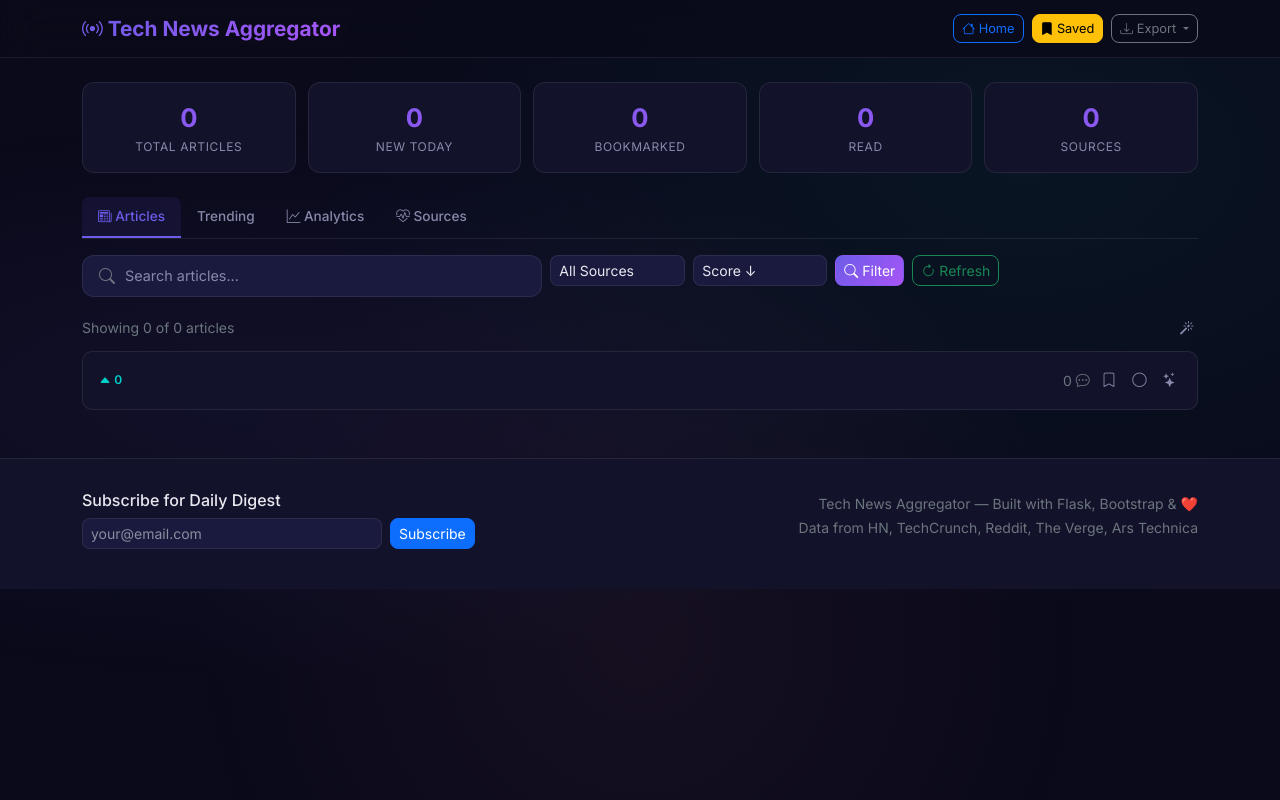
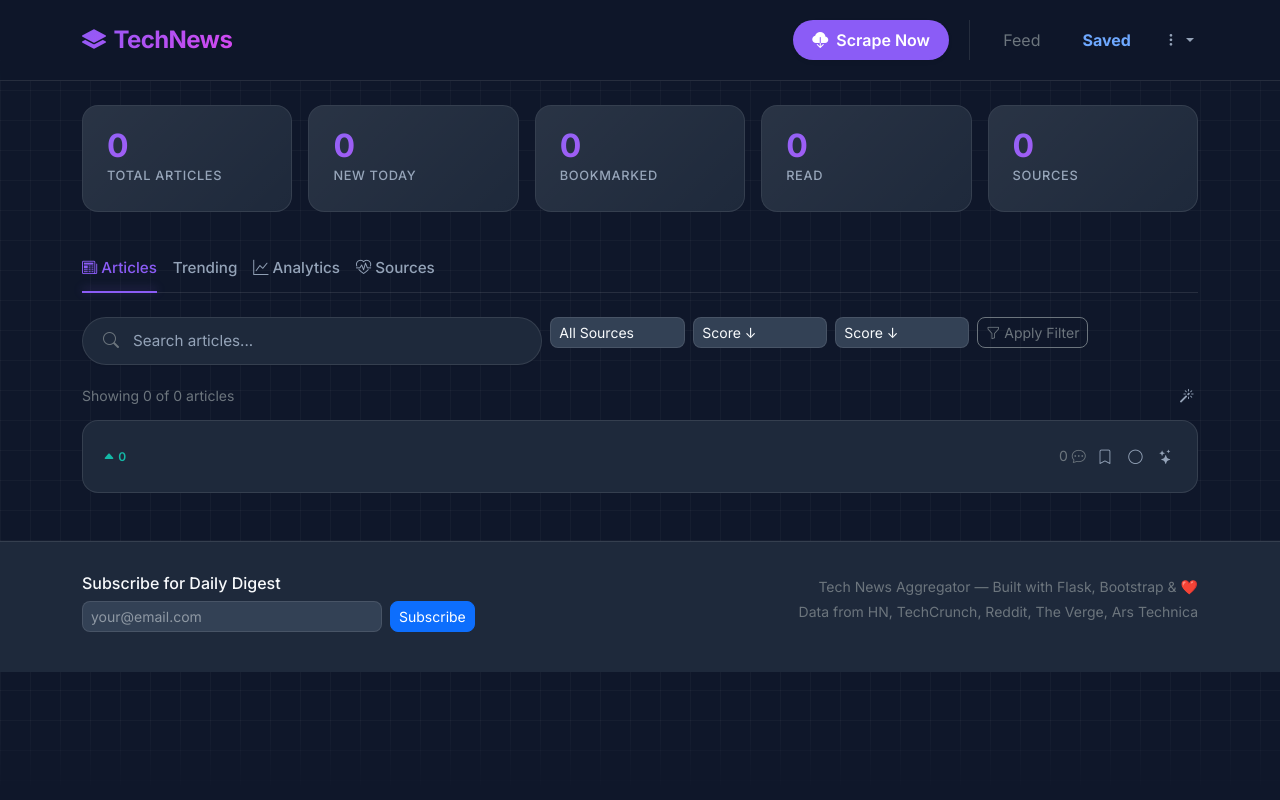
Before and after one commit to DhanushPillay/Web-scraper, a Flask app: page /saved in a window 1280 px wide. Run offline with Flask 3, Linux system fonts and the light colour scheme; data that the repository does not hold is empty; some libraries are stand-ins or nearby versions.

Commit message:
Revamp UI: Modern design & prominent Scrape button

```diff
--- a/templates/index.html
+++ b/templates/index.html
@@ -14,31 +14,33 @@
     <meta name="theme-color" content="#6c5ce7">
     <style>
         :root {
-            --primary: #6c5ce7;
-            --primary-glow: rgba(108, 92, 231, 0.3);
-            --accent: #00cec9;
-            --bg-dark: #0a0a1a;
-            --bg-card: #12122a;
-            --bg-surface: #1a1a3e;
-            --text-primary: #e8e8f0;
-            --text-secondary: #8888aa;
-            --border: rgba(255, 255, 255, 0.08);
-            --gradient-1: linear-gradient(135deg, #6c5ce7, #a855f7);
-            --gradient-2: linear-gradient(135deg, #00cec9, #00b894);
-            --gradient-3: linear-gradient(135deg, #fd79a8, #e17055);
+            --primary: #8b5cf6;
+            --primary-hover: #7c3aed;
+            --primary-glow: rgba(139, 92, 246, 0.4);
+            --accent: #14b8a6;
+            --bg-dark: #0f172a;
+            --bg-card: #1e293b;
+            --bg-surface: #334155;
+            --text-primary: #f8fafc;
+            --text-secondary: #94a3b8;
+            --border: rgba(255, 255, 255, 0.1);
+            --gradient-1: linear-gradient(135deg, #8b5cf6, #d946ef);
+            --shadow-sm: 0 1px 2px 0 rgb(0 0 0 / 0.05);
+            --shadow-lg: 0 10px 15px -3px rgb(0 0 0 / 0.1), 0 4px 6px -4px rgb(0 0 0 / 0.1);
         }
 
         * {
-            font-family: 'Inter', sans-serif;
+            font-family: 'Inter', system-ui, -apple-system, sans-serif;
         }
 
         body {
             background: var(--bg-dark);
             color: var(--text-primary);
             min-height: 100vh;
+            line-height: 1.6;
         }
 
-        /* Animated background */
+        /* Subtle grid background */
         body::before {
             content: '';
             position: fixed;
@@ -46,61 +48,81 @@
             left: 0;
             right: 0;
             bottom: 0;
-            background:
-                radial-gradient(ellipse at 20% 50%, rgba(108, 92, 231, 0.08) 0%, transparent 50%),
-                radial-gradient(ellipse at 80% 20%, rgba(0, 206, 201, 0.06) 0%, transparent 50%),
-                radial-gradient(ellipse at 50% 80%, rgba(253, 121, 168, 0.05) 0%, transparent 50%);
+            background-image:
+                linear-gradient(rgba(255, 255, 255, 0.03) 1px, transparent 1px),
+                linear-gradient(90deg, rgba(255, 255, 255, 0.03) 1px, transparent 1px);
+            background-size: 30px 30px;
             z-index: -1;
+            mask-image: linear-gradient(to bottom, transparent, black 10%, black 90%, transparent);
         }
 
         .navbar-custom {
-            background: rgba(10, 10, 26, 0.9);
-            backdrop-filter: blur(20px);
+            background: rgba(15, 23, 42, 0.85);
+            backdrop-filter: blur(12px);
             border-bottom: 1px solid var(--border);
-            padding: 0.5rem 0;
+            padding: 1rem 0;
         }
 
         .navbar-brand {
-            font-weight: 700;
-            font-size: 1.3rem;
+            font-weight: 800;
+            font-size: 1.5rem;
+            letter-spacing: -0.025em;
             background: var(--gradient-1);
             -webkit-background-clip: text;
             -webkit-text-fill-color: transparent;
+            display: flex;
+            align-items: center;
+            gap: 0.5rem;
         }
 
         /* Stats Cards */
         .stats-grid {
             display: grid;
-            grid-template-columns: repeat(auto-fit, minmax(140px, 1fr));
-            gap: 0.75rem;
-            margin-bottom: 1.5rem;
+            grid-template-columns: repeat(auto-fit, minmax(160px, 1fr));
+            gap: 1rem;
+            margin-bottom: 2rem;
         }
 
         .stat-card {
             background: var(--bg-card);
             border: 1px solid var(--border);
-            border-radius: 12px;
-            padding: 1rem;
-            text-align: center;
+            border-radius: 16px;
+            padding: 1.5rem;
+            position: relative;
+            overflow: hidden;
             transition: all 0.3s ease;
+        }
+
+        .stat-card::after {
+            content: '';
+            position: absolute;
+            top: 0;
+            right: 0;
+            bottom: 0;
+            left: 0;
+            background: linear-gradient(135deg, rgba(255, 255, 255, 0.05), transparent);
+            pointer-events: none;
         }
 
         .stat-card:hover {
             border-color: var(--primary);
-            box-shadow: 0 0 20px var(--primary-glow);
-            transform: translateY(-2px);
+            box-shadow: 0 4px 20px -5px var(--primary-glow);
+            transform: translateY(-3px);
         }
 
         .stat-value {
-            font-size: 1.6rem;
-            font-weight: 700;
+            font-size: 2rem;
+            font-weight: 800;
+            line-height: 1;
+            margin-bottom: 0.25rem;
             background: var(--gradient-1);
             -webkit-background-clip: text;
             -webkit-text-fill-color: transparent;
         }
 
         .stat-label {
-            font-size: 0.75rem;
+            font-size: 0.8rem;
+            font-weight: 500;
             color: var(--text-secondary);
             text-transform: uppercase;
             letter-spacing: 0.05em;
@@ -125,18 +147,21 @@
         .article-row {
             background: var(--bg-card);
             border: 1px solid var(--border);
-            border-radius: 10px;
-            padding: 0.85rem 1rem;
-            margin-bottom: 0.5rem;
-            transition: all 0.2s ease;
+            border-radius: 16px;
+            padding: 1.25rem;
+            margin-bottom: 0.75rem;
+            transition: all 0.2s cubic-bezier(0.4, 0, 0.2, 1);
             display: flex;
             align-items: center;
-            gap: 0.75rem;
+            gap: 1rem;
+            position: relative;
+            overflow: hidden;
         }
 
         .article-row:hover {
             border-color: var(--primary);
-            background: var(--bg-surface);
+            transform: translateY(-2px);
+            box-shadow: var(--shadow-lg);
         }
 
         .article-row.is-read {
@@ -286,19 +311,21 @@
 
         /* Search bar */
         .search-bar {
-            background: var(--bg-surface);
+            background: var(--bg-card);
             border: 1px solid var(--border);
-            border-radius: 12px;
-            padding: 0.5rem 1rem;
+            border-radius: 99px;
+            padding: 0.6rem 1.25rem;
             display: flex;
             align-items: center;
-            gap: 0.5rem;
+            gap: 0.75rem;
             transition: all 0.3s;
+            box-shadow: var(--shadow-sm);
         }
 
         .search-bar:focus-within {
             border-color: var(--primary);
-            box-shadow: 0 0 0 3px var(--primary-glow);
+            box-shadow: 0 0 0 4px var(--primary-glow);
+            background: var(--bg-surface);
         }
 
         .search-bar input {
@@ -307,7 +334,7 @@
             color: var(--text-primary);
             outline: none;
             flex: 1;
-            font-size: 0.9rem;
+            font-size: 0.95rem;
         }
 
         .search-bar input::placeholder {
@@ -422,22 +456,39 @@
         /* Tabs */
         .nav-tabs-custom {
             border-bottom: 1px solid var(--border);
-            margin-bottom: 1rem;
+            margin-bottom: 1.5rem;
+            gap: 1rem;
         }
 
         .nav-tabs-custom .nav-link {
             color: var(--text-secondary);
             border: none;
-            padding: 0.6rem 1rem;
-            font-size: 0.85rem;
+            padding: 0.75rem 0;
+            font-size: 0.95rem;
             font-weight: 500;
-            border-radius: 8px 8px 0 0;
+            background: transparent;
+            position: relative;
+            transition: all 0.2s;
+        }
+
+        .nav-tabs-custom .nav-link:hover {
+            color: var(--text-primary);
         }
 
         .nav-tabs-custom .nav-link.active {
             color: var(--primary);
-            background: rgba(108, 92, 231, 0.1);
-            border-bottom: 2px solid var(--primary);
+            background: transparent;
+        }
+
+        .nav-tabs-custom .nav-link.active::after {
+            content: '';
+            position: absolute;
+            bottom: -1px;
+            left: 0;
+            width: 100%;
+            height: 2px;
+            background: var(--primary);
+            box-shadow: 0 -2px 10px var(--primary-glow);
         }
 
         /* Loading overlay */
@@ -563,33 +700,45 @@
 
     <!-- Navbar -->
     <nav class="navbar navbar-custom sticky-top">
-        <div class="container">
+        <div class="container d-flex justify-content-between align-items-center">
             <a class="navbar-brand" href="/">
-                <i class="bi bi-broadcast"></i> Tech News Aggregator
+                <i class="bi bi-layers-fill"></i> TechNews
             </a>
-            <div class="d-flex gap-2 align-items-center">
+
+            <div class="d-flex gap-3 align-items-center">
+                <!-- Main Scrape Button -->
+                <button type="submit" form="scrapeForm" name="refresh" value="true"
+                    class="btn btn-primary d-flex align-items-center gap-2 shadow-sm"
+                    style="background: var(--primary); border: none; font-weight: 600; padding: 0.5rem 1.2rem; border-radius: 99px;"
+                    onclick="document.getElementById('loadingOverlay').classList.add('show');">
+                    <i class="bi bi-cloud-download-fill"></i> Scrape Now
+                </button>
+
+                <div class="vr mx-1 text-secondary opacity-25"></div>
+
                 <a href="/"
-                    class="btn btn-sm {% if not showing_saved %}btn-primary{% else %}btn-outline-primary{% endif %}"
-                    style="border-radius:8px;font-size:0.8rem;">
-                    <i class="bi bi-house"></i> Home
+                    class="btn btn-link text-decoration-none {% if not showing_saved %}text-white{% else %}text-secondary{% endif %}">
+                    Feed
                 </a>
                 <a href="/saved"
-                    class="btn btn-sm {% if showing_saved %}btn-warning{% else %}btn-outline-warning{% endif %}"
-                    style="border-radius:8px;font-size:0.8rem;">
-                    <i class="bi bi-bookmark-fill"></i> Saved
+                    class="btn btn-link text-decoration-none {% if showing_saved %}text-accent fw-bold{% else %}text-secondary{% endif %}">
+                    Saved
                 </a>
+
                 <div class="dropdown">
-                    <button class="btn btn-sm btn-outline-secondary dropdown-toggle"
-                        style="border-radius:8px;font-size:0.8rem;" data-bs-toggle="dropdown">
-                        <i class="bi bi-download"></i> Export
+                    <button class="btn btn-icon dropdown-toggle" data-bs-toggle="dropdown">
+                        <i class="bi bi-three-dots-vertical"></i>
                     </button>
-                    <ul class="dropdown-menu dropdown-menu-dark">
-                        <li><a class="dropdown-item" href="/download"><i class="bi bi-filetype-csv"></i> CSV (All)</a>
+                    <ul class="dropdown-menu dropdown-menu-dark shadow-lg border-0">
+                        <li>
+                            <h6 class="dropdown-header">Export Data</h6>
                         </li>
-                        <li><a class="dropdown-item" href="/export/json"><i class="bi bi-filetype-json"></i> Bookmarks
-                                (JSON)</a></li>
-                        <li><a class="dropdown-item" href="/export/markdown"><i class="bi bi-markdown"></i> Bookmarks
-                                (Markdown)</a></li>
+                        <li><a class="dropdown-item" href="/download"><i class="bi bi-filetype-csv me-2"></i> CSV
+                                (All)</a></li>
+                        <li><a class="dropdown-item" href="/export/json"><i class="bi bi-filetype-json me-2"></i>
+                                Bookmarks (JSON)</a></li>
+                        <li><a class="dropdown-item" href="/export/markdown"><i class="bi bi-markdown me-2"></i>
+                                Bookmarks (MD)</a></li>
                     </ul>
                 </div>
             </div>
@@ -679,18 +828,22 @@
                         </select>
                     </div>
                     <div class="col-auto">
-                        <button type="submit" class="btn btn-sm text-white"
-                            style="background:var(--gradient-1);border-radius:8px;">
-                            <i class="bi bi-search"></i> Filter
+                        <select name="sort" class="form-select form-select-sm"
+                            style="background:var(--bg-surface);border-color:var(--border);color:var(--text-primary);border-radius:8px;">
+                            <option value="score" {% if sort_by|default('score')=='score' %}selected{% endif %}>Score ↓
+                            </option>
+                            <option value="comments" {% if sort_by|default('')=='comments' %}selected{% endif %}>
+                                Comments ↓</option>
+                            <option value="newest" {% if sort_by|default('')=='newest' %}selected{% endif %}>Newest
+                            </option>
+                        </select>
+                    </div>
+                    <div class="col-auto">
+                        <button type="submit" class="btn btn-sm btn-outline-secondary" style="border-radius:8px;">
+                            <i class="bi bi-funnel"></i> Apply Filter
                         </button>
                     </div>
-                    <div class="col-auto">
-                        <button type="submit" name="refresh" value="true" class="btn btn-sm btn-outline-success"
-                            style="border-radius:8px;"
-                            onclick="document.getElementById('loadingOverlay').classList.add('show');">
-                            <i class="bi bi-arrow-clockwise"></i> Refresh
-                        </button>
-                    </div>
+                    <!-- Old refresh button removed intentionally -->
                     <input type="hidden" name="pages" value="2">
                 </div>
             </form>
```
Also changed, not shown: other parts of templates/index.html (+100 -7 lines).
